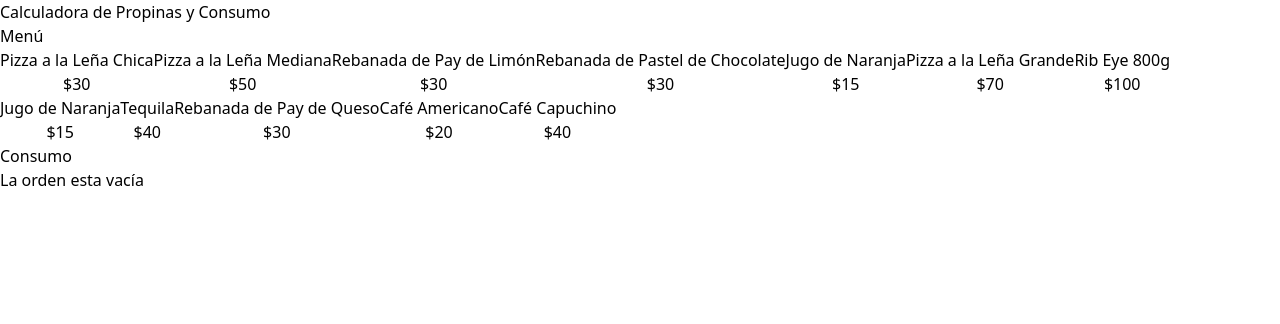
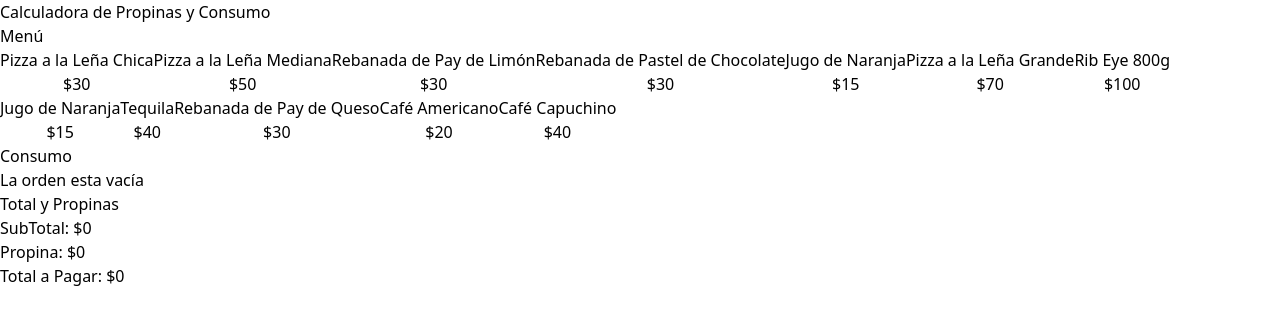
Before and after one commit to Nico235711/calculadora-propinas-useReducer, a React (Vite) app: page / in a window 1280 px wide. Shown: the top 324 px of the page. Built offline with nearby package versions, Linux system fonts and the light colour scheme.

Commit message:
Creando el Componente con los totales

```diff
--- a/src/App.tsx
+++ b/src/App.tsx
@@ -1,5 +1,6 @@
 import MenuItem from "./components/MenuItem"
 import OrderContents from "./components/OrderContents"
+import OrderTotals from "./components/OrderTotals"
 import { menuItems } from "./data/db"
 import useOrder from "./hooks/useOrder"
 
@@ -33,6 +34,9 @@ function App() {
             order={order}
             removeItem={removeItem}
           />
+
+          <OrderTotals
+          />
         </div>
       </main>
     </>
--- /dev/null
+++ b/src/components/OrderTotals.tsx
@@ -0,0 +1,16 @@
+
+const OrderTotals = () => {
+
+  return (
+    <>
+      <div className="space-y-3">
+        <h2 className="font-bold text-3xl">Total y Propinas</h2>
+        <p className="font-bold text-2xl">SubTotal: <span className="font-normal">$0</span></p>
+        <p className="font-bold text-2xl">Propina: <span className="font-normal">$0</span></p>
+        <p className="font-bold text-2xl">Total a Pagar: <span className="font-normal">$0</span></p>
+      </div>
+    </>
+  )
+}
+
+export default OrderTotals
```
